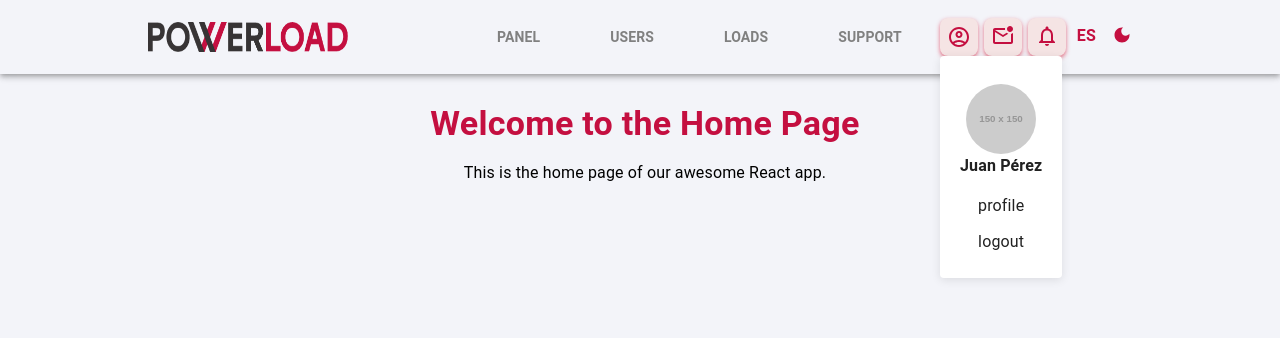
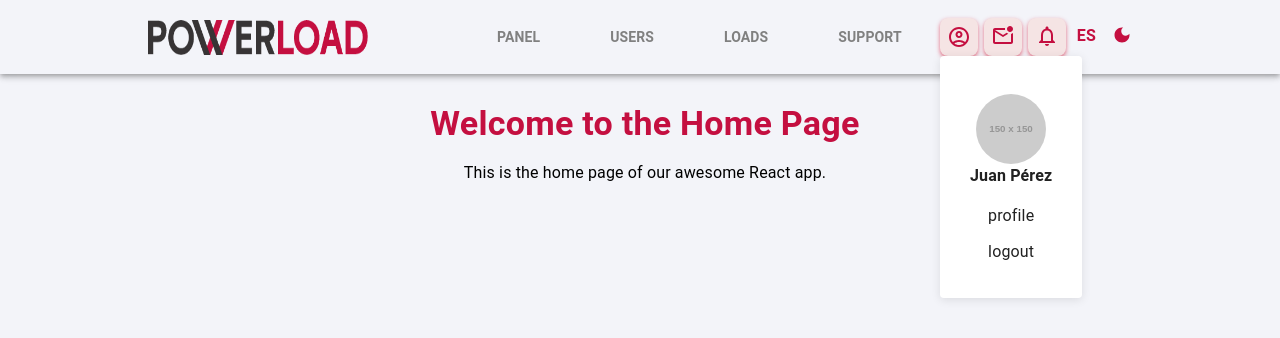
Before and after one commit to dvidaillet/powerloads-mio-vite, a React (Vite) app: page / in a window 1280 px wide. Both pictures are taken after a click on the button 958 px from the left and 36 px from the top of the page. Shown: the top 338 px of the page. Built offline with nearby package versions, Linux system fonts and the light colour scheme.

Commit message:
refactoring home horizontal panel

```diff
--- a/src/components/HomeHorizontalPanel/HomeHorizontalPanel.tsx
+++ b/src/components/HomeHorizontalPanel/HomeHorizontalPanel.tsx
@@ -4,11 +4,7 @@ import {
   Toolbar,
   Button,
   IconButton,
-  Typography,
   Box,
-  Menu,
-  MenuItem,
-  Avatar,
 } from "@mui/material";
 import { Link } from "react-router-dom";
 import { useTranslation } from "react-i18next";
@@ -18,17 +14,8 @@ import MarkEmailUnreadOutlinedIcon from "@mui/icons-material/MarkEmailUnreadOutl
 import NotificationsNoneIcon from "@mui/icons-material/NotificationsNone";
 import AccountCircleOutlinedIcon from "@mui/icons-material/AccountCircleOutlined";
 import NavIconButton from "../buttons/NavIconButton/NavIconButton";
-
-// Componente reutilizable para botones de navegación
-const NavButton = ({ to, text }: { to: string; text: string }) => (
-  <Button sx={{ padding: "15px 35px" }}>
-    <Link to={to} style={{ textDecoration: "none" }}>
-      <Typography variant="h6" fontSize={14} fontWeight={600} color="grey">
-        {text}
-      </Typography>
-    </Link>
-  </Button>
-);
+import UserPanelMenuComponent from "../UserPanelMenu/UserPanelMenu";
+import NavButton from "../buttons/NavButton/NavButton";
 
 const user = {
   avatar: "https://via.placeholder.com/150",
@@ -71,7 +58,7 @@ const HomeHorizontalPanel = () => {
             <img
               src={"../../../public/images/logo_powerload_black.png"}
               alt="icon"
-              style={{ width: "200px", height: "30px" }}
+              style={{ width: "220px", height: "35px" }}
             />
           </Box>
         </Button>
@@ -87,7 +74,6 @@ const HomeHorizontalPanel = () => {
           <NavButton to="/loads" text={t("homePanel.loads")} />
           <NavButton to="/support" text={t("homePanel.support")} />
 
-          {/* Botón de usuario con menú */}
           <IconButton
             onClick={handleMenuOpen}
             sx={{
@@ -107,48 +93,13 @@ const HomeHorizontalPanel = () => {
               sx={{ width: "24px", height: "24px" }}
             />
           </IconButton>
-
-          <Menu
+          <UserPanelMenuComponent
             anchorEl={anchorEl}
             open={Boolean(anchorEl)}
             onClose={handleMenuClose}
-            PaperProps={{
-              sx: {
-                padding: "10px",
-                boxShadow: "0 2px 10px rgba(0, 0, 0, 0.1)",
-              },
-            }}
-          >
-            <Box
-              sx={{
-                display: "flex",
-                alignItems: "center",
-                padding: "10px",
-                flexDirection: "column",
-              }}
-            >
-              <Avatar
-                src={user.avatar}
-                alt={user.firstName}
-                sx={{ width: 70, height: 70 }}
-              />
-              <Typography variant="body1" fontWeight="bold">
-                {user.firstName} {user.lastName}
-              </Typography>
-            </Box>
-            <MenuItem
-              onClick={() => console.log("Perfil")}
-              sx={{ justifyContent: "center" }}
-            >
-              {t("profile")}
-            </MenuItem>
-            <MenuItem
-              onClick={() => console.log("Desconectarse")}
-              sx={{ justifyContent: "center" }}
-            >
-              {t("logout")}
-            </MenuItem>
-          </Menu>
+            user={user}
+            t={t}
+          />
 
           <NavIconButton
             to="/messages"
--- /dev/null
+++ b/src/components/UserPanelMenu/UserPanelMenu.tsx
@@ -0,0 +1,68 @@
+import React from "react";
+import { Box, Avatar, Typography, MenuItem, Menu } from "@mui/material";
+
+interface UserMenuComponentProps {
+  anchorEl: HTMLElement | null;
+  open: boolean;
+  onClose: () => void;
+  user: {
+    avatar: string;
+    firstName: string;
+    lastName: string;
+  };
+  t: (key: string) => string;
+}
+
+const UserPanelMenuComponent: React.FC<UserMenuComponentProps> = ({
+  anchorEl,
+  open,
+  onClose,
+  user,
+  t,
+}) => {
+  return (
+    <Menu
+      anchorEl={anchorEl}
+      open={open}
+      onClose={onClose}
+      PaperProps={{
+        sx: {
+          padding: "20px",
+          boxShadow: "0 2px 10px rgba(0, 0, 0, 0.1)",
+        },
+      }}
+    >
+      <Box
+        sx={{
+          display: "flex",
+          alignItems: "center",
+          padding: "10px",
+          flexDirection: "column",
+        }}
+      >
+        <Avatar
+          src={user.avatar}
+          alt={user.firstName}
+          sx={{ width: 70, height: 70 }}
+        />
+        <Typography variant="body1" fontWeight="bold">
+          {user.firstName} {user.lastName}
+        </Typography>
+      </Box>
+      <MenuItem
+        onClick={() => console.log("Perfil")}
+        sx={{ justifyContent: "center" }}
+      >
+        {t("profile")}
+      </MenuItem>
+      <MenuItem
+        onClick={() => console.log("Desconectarse")}
+        sx={{ justifyContent: "center"}}
+      >
+        {t("logout")}
+      </MenuItem>
+    </Menu>
+  );
+};
+
+export default UserPanelMenuComponent;
--- a/src/components/buttons/NavButton/NavButton.tsx
+++ b/src/components/buttons/NavButton/NavButton.tsx
@@ -1,13 +1,20 @@
-// import { Button, Link, Typography } from "@mui/material";
+// NavButton.tsx
+import { Button, Typography } from "@mui/material";
+import { Link } from "react-router-dom";
 
-// const NavButton = ({ to, text }: { to: string; text: string }) => (
-//     <Button sx={{ padding: "15px 35px" }}>
-//       <Link to={to} style={{ textDecoration: "none" }}>
-//         <Typography variant="h6" fontSize={14} fontWeight={600} color="grey">
-//           {text}
-//         </Typography>
-//       </Link>
-//     </Button>
-//   );
+interface NavButtonProps {
+  to: string;
+  text: string;
+}
 
-//   export default NavButton;
+const NavButtonComponent: React.FC<NavButtonProps> = ({ to, text }) => (
+  <Button sx={{ padding: "15px 35px" }}>
+    <Link to={to} style={{ textDecoration: "none" }}>
+      <Typography variant="h6" fontSize={14} fontWeight={600} color="grey">
+        {text}
+      </Typography>
+    </Link>
+  </Button>
+);
+
+export default NavButtonComponent;
```
